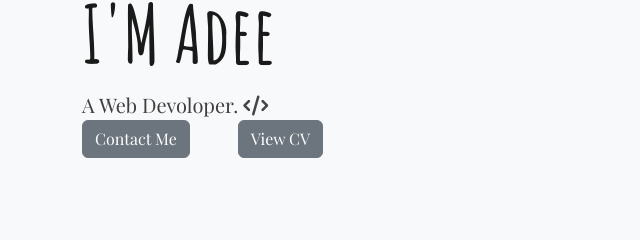
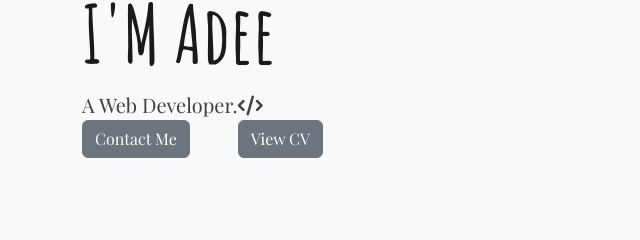
Before and after one commit to adee1455/Personal-Website, a plain HTML site: page index.html in a window 1280 px wide. Shown: the part 317-557 px from the top of the page, 0-640 px from the left. Drawn offline with nearby package versions, Linux system fonts and the light colour scheme.

Commit message:
Update index.html

```diff
--- a/index.html
+++ b/index.html
@@ -69,7 +69,7 @@ window.location.href = mailtoLink;
            <h1 class="display-1">I'M Adee</h1>
 
         </div>
-          <p class="lead free"> A Web Devoloper. <i class="fa-sharp fa-solid fa-code fa-fade" style="color: #444444;"></i> <a href="mailto:shaikhadee1455@gmail.com"><br> <button type="button" class="btn btn-secondary btn-md " >Contact Me</button></a><a href="https://drive.google.com/file/d/1o1kjNkfMQfzBbbA2aws-D0LjY5-Ko-eR/view?usp=sharing" target="_blank"><button type="button" class="btn btn-secondary btn-md ms-5 " >View CV</button></a></p>
+          <p class="lead free"> A Web Developer.<i class="fa-sharp fa-solid fa-code fa-fade" style="color: #444444;"></i> <a href="mailto:shaikhadee1455@gmail.com"><br> <button type="button" class="btn btn-secondary btn-md " >Contact Me</button></a><a href="https://drive.google.com/file/d/1o1kjNkfMQfzBbbA2aws-D0LjY5-Ko-eR/view?usp=sharing" target="_blank"><button type="button" class="btn btn-secondary btn-md ms-5 " >View CV</button></a></p>
 
         </div>
       </div>
```
